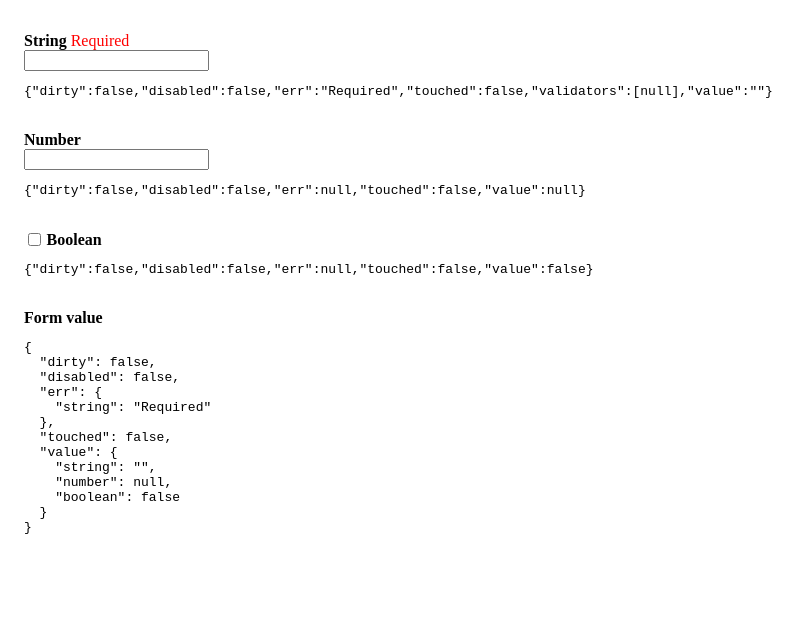
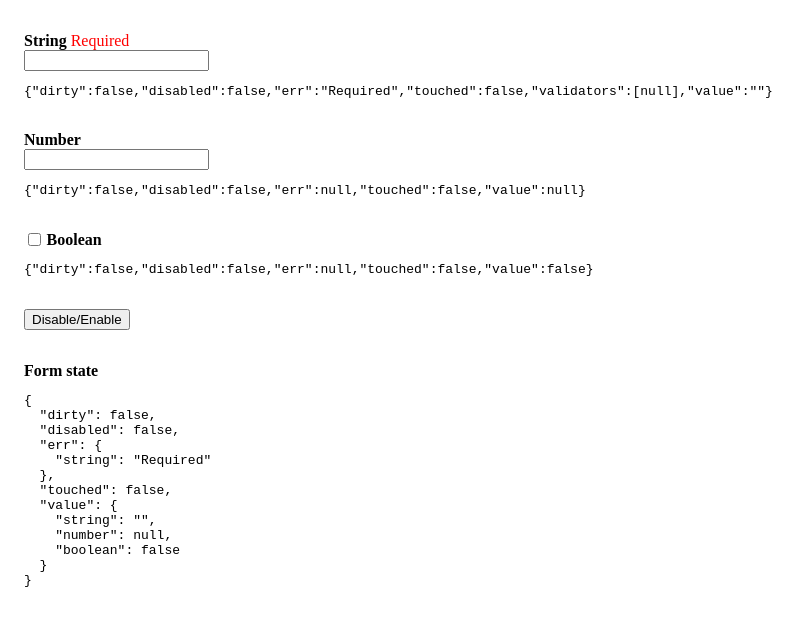
Before and after one commit to KEIII/reactive-form, a React (Create React App) app: page / in a window 1280 px wide. Shown: the top 626 px of the page, without its empty margins (0-810 px from the left). Built offline with nearby package versions, Linux system fonts and the light colour scheme.

Commit message:
remove setValue & touch

```diff
--- a/src/form/formControl.ts
+++ b/src/form/formControl.ts
@@ -32,10 +32,7 @@ type PatchFn<T> = (
 
 export type FormControl<T> = {
   readonly state$: BehaviourSubject<FormControlState<T>>;
-  readonly state: FormControlState<T>;
-  readonly patch: PatchFn<T>;
-  readonly setValue: (value: T) => void;
-  readonly touch: () => void;
+  readonly change: PatchFn<T>;
   readonly addChangeListener: (f: StateChangeFn<T>) => void;
   readonly removeChangeListener: (f: StateChangeFn<T>) => void;
 };
@@ -73,7 +70,7 @@ export const formControl = <T>(
 
   const state$ = behaviourSubject(state);
 
-  const patch: PatchFn<T> = (
+  const change: PatchFn<T> = (
     changes: Partial<FormControlState<T>>,
     config = { emitEvent: false },
   ) => {
@@ -92,12 +89,7 @@ export const formControl = <T>(
 
   const control: FormControl<T> = {
     state$,
-    get state() {
-      return state;
-    },
-    patch,
-    setValue: value => patch({ dirty: true, value }, { emitEvent: true }),
-    touch: () => patch({ touched: true }, { emitEvent: true }),
+    change,
     addChangeListener: fn => (listeners = [...listeners, fn]),
     removeChangeListener: fn => (listeners = listeners.filter(i => i !== fn)),
   };
--- a/src/form/formGroup.ts
+++ b/src/form/formGroup.ts
@@ -33,10 +33,8 @@ const intoFormState = <T>(
   let disabled = false;
   const errors: ValidationErrMap = {};
   const value: T = {} as unsafe; // eslint-disable-line
-  for (const {
-    key,
-    control: { state },
-  } of controlsArr) {
+  for (const { key, control } of controlsArr) {
+    const state = control.state$.value;
     value[key] = state.value;
     if (state.err !== null) {
       errors[key as string] = state.err;
@@ -83,18 +81,17 @@ export const formGroup = <T extends KeyValue<T>>(
 
   const group: FormGroup<T> = {
     state$: formState$,
-    get state() {
-      return formState;
+    change: (changes, config = { emitEvent: false }) => {
+      for (const [key, control] of Object.entries(controls) as [keyof T, FormControl<T>][]) {
+        const _changes = {} as unsafe;
+        if (changes.value !== undefined) _changes.value = changes.value[key];
+        if (changes.dirty !== undefined) _changes.dirty = changes.dirty;
+        if (changes.touched !== undefined) _changes.touched = changes.touched;
+        if (changes.disabled !== undefined) _changes.disabled = changes.disabled;
+        control.change(_changes, { emitEvent: false });
+      }
+      if (config.emitEvent) changeListener();
     },
-    patch: () => {
-      throw new Error('Disabled `patch` on group!');
-    },
-    setValue: (value: T) => {
-      (Object.keys(value) as (keyof T)[]).forEach(key => {
-        controls[key]?.setValue(value[key]);
-      });
-    },
-    touch: () => controlsArr.forEach(i => i.control.touch()),
     addChangeListener: fn => (listeners = [...listeners, fn]),
     removeChangeListener: fn => (listeners = listeners.filter(i => i !== fn)),
     controls,
--- a/src/index.tsx
+++ b/src/index.tsx
@@ -25,8 +25,11 @@ const InputString = ({
           type='text'
           disabled={state.disabled}
           value={state.value}
-          onChange={e => control.setValue(e.currentTarget.value)}
-          onBlur={() => control.touch()}
+          onChange={e => {
+            const value = e.currentTarget.value;
+            control.change({ dirty: true, value }, { emitEvent: true });
+          }}
+          onBlur={() => control.change({ touched: true }, { emitEvent: true })}
         />
         <pre>{JSON.stringify(state)}</pre>
       </label>
@@ -53,8 +56,11 @@ const InputNumber = ({
           type='number'
           disabled={state.disabled}
           value={Number.isFinite(state.value) ? state.value : ''}
-          onChange={e => control.setValue(e.currentTarget.valueAsNumber)}
-          onBlur={() => control.touch()}
+          onChange={e => {
+            const value = e.currentTarget.valueAsNumber;
+            control.change({ touched: true, dirty: true, value }, { emitEvent: true });
+          }}
+          onBlur={() => control.change({ touched: true }, { emitEvent: true })}
         />
         <pre>{JSON.stringify(state)}</pre>
       </label>
@@ -78,10 +84,10 @@ const InputBoolean = ({
           disabled={state.disabled}
           checked={state.value}
           onChange={e => {
-            control.touch();
-            control.setValue(e.currentTarget.checked);
+            const value = e.currentTarget.checked;
+            control.change({ touched: true, dirty: true, value }, { emitEvent: true });
           }}
-          onBlur={() => control.touch()}
+          onBlur={() => control.change({ touched: true }, { emitEvent: true })}
           style={{ marginRight: '0.35rem' }}
         />
         <strong>{label}</strong>
@@ -100,15 +106,27 @@ const App = () => {
     number: formControl({ value: NaN }),
     boolean: formControl({ value: false }),
   }), []);
-  const value = useBehaviourSubject(form.state$);
+  const formState = useBehaviourSubject(form.state$);
   return (
     <div>
       <InputString label='String' control={form.controls.string}/>
       <InputNumber label='Number' control={form.controls.number}/>
       <InputBoolean label='Boolean' control={form.controls.boolean}/>
       <div className={css.row}>
-        <strong>Form value</strong>
-        <pre>{JSON.stringify(value, null, 2)}</pre>
+        <button
+          onClick={() => {
+            form.change(
+              { disabled: !formState.disabled },
+              { emitEvent: true },
+            );
+          }}
+        >
+          Disable/Enable
+        </button>
+      </div>
+      <div className={css.row}>
+        <strong>Form state</strong>
+        <pre>{JSON.stringify(formState, null, 2)}</pre>
       </div>
     </div>
   );
```
